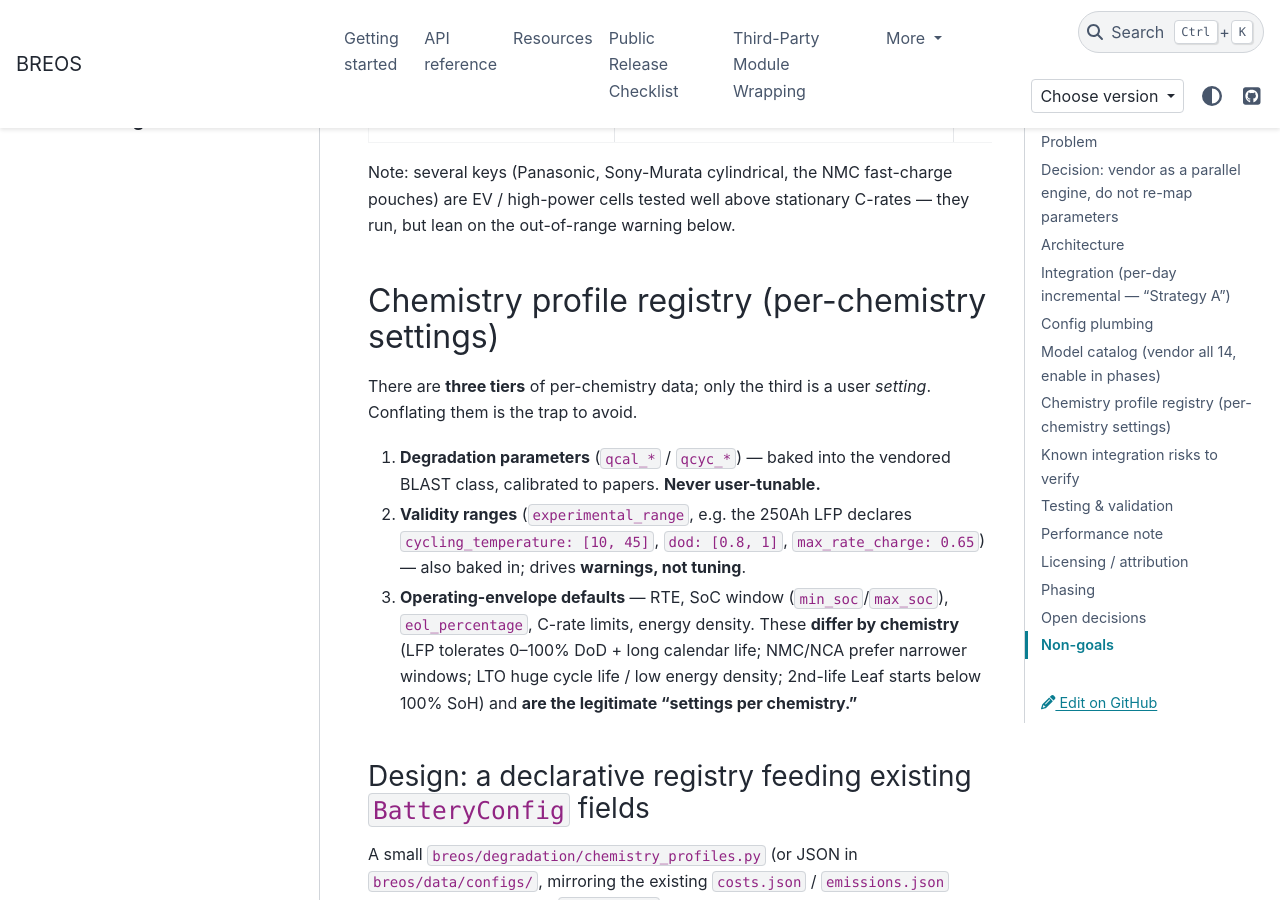
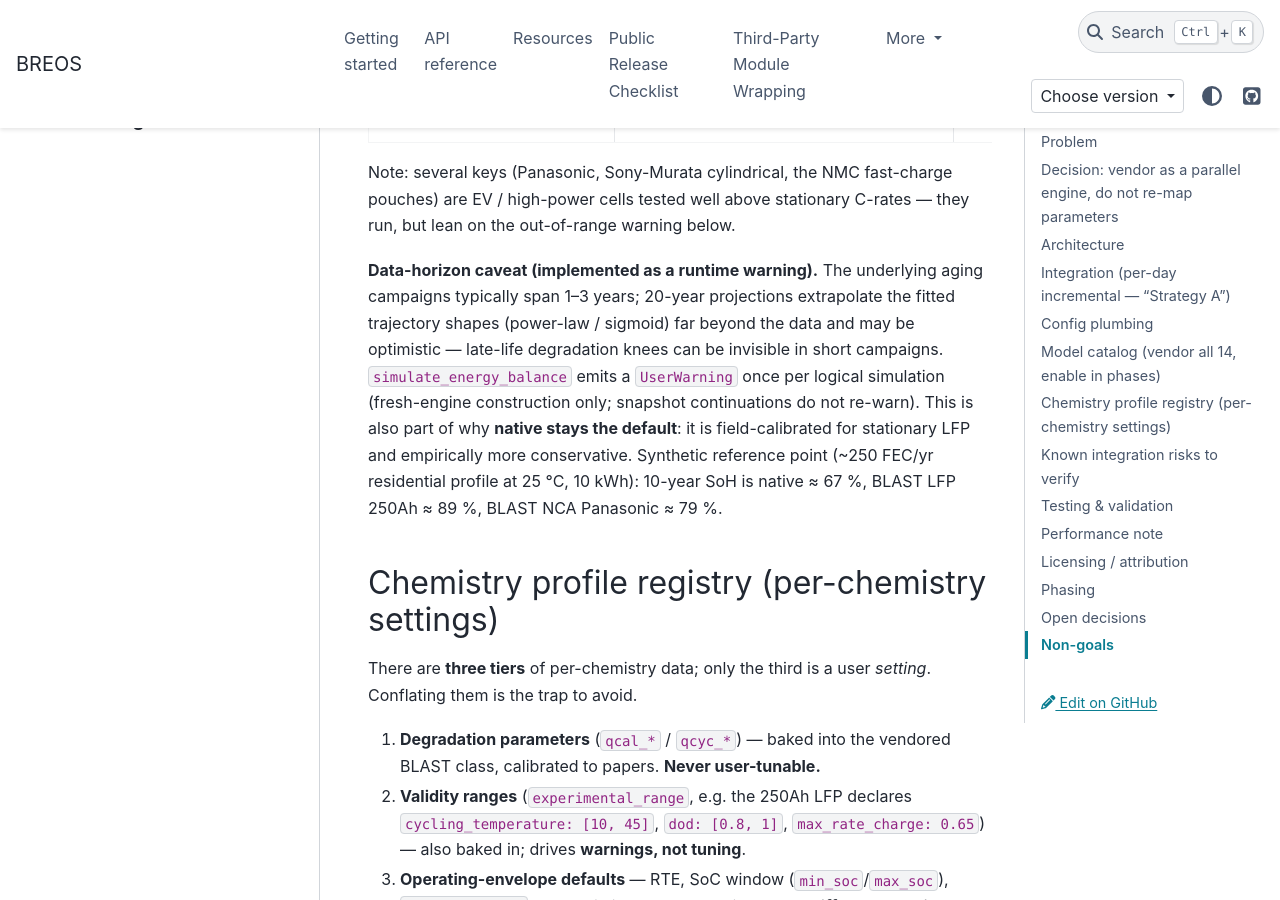
Before and after one commit to Str4vinci/breos, a Sphinx documentation site: the page built from docs/architecture/blast-degradation-engine.md, in a window 1280 px wide and 900 px high, scrolled down 7171 px. Built offline with Sphinx 7.4.7 and the PyData theme 0.15.4, drawn with Linux system fonts in a browser that asks for light colours; comment, search, counter and statistics services are not loaded.

Commit message:
Warn on BLAST extrapolation beyond aging-data horizon
BLAST-Lite parameters come from lab aging campaigns typically spanning
1-3 years; multi-decade projections extrapolate the fitted trajectory
shapes and may be optimistic. Warn once per logical simulation (fresh
engine only; snapshot continuations skip it). Record the native-vs-BLAST
10-year reference comparison in the architecture doc.

```diff
--- a/docs/architecture/blast-degradation-engine.md
+++ b/docs/architecture/blast-degradation-engine.md
@@ -244,6 +244,17 @@ Note: several keys (Panasonic, Sony-Murata cylindrical, the NMC fast-charge
 pouches) are EV / high-power cells tested well above stationary C-rates — they
 run, but lean on the out-of-range warning below.
 
+**Data-horizon caveat (implemented as a runtime warning).** The underlying
+aging campaigns typically span 1–3 years; 20-year projections extrapolate the
+fitted trajectory shapes (power-law / sigmoid) far beyond the data and may be
+optimistic — late-life degradation knees can be invisible in short campaigns.
+`simulate_energy_balance` emits a `UserWarning` once per logical simulation
+(fresh-engine construction only; snapshot continuations do not re-warn). This
+is also part of why **native stays the default**: it is field-calibrated for
+stationary LFP and empirically more conservative. Synthetic reference point
+(~250 FEC/yr residential profile at 25 °C, 10 kWh): 10-year SoH is
+native ≈ 67 %, BLAST LFP 250Ah ≈ 89 %, BLAST NCA Panasonic ≈ 79 %.
+
 ## Chemistry profile registry (per-chemistry settings)
 
 There are **three tiers** of per-chemistry data; only the third is a user
```
Also changed, not shown: CHANGELOG.md (+9 -0 lines), 2 other files.
